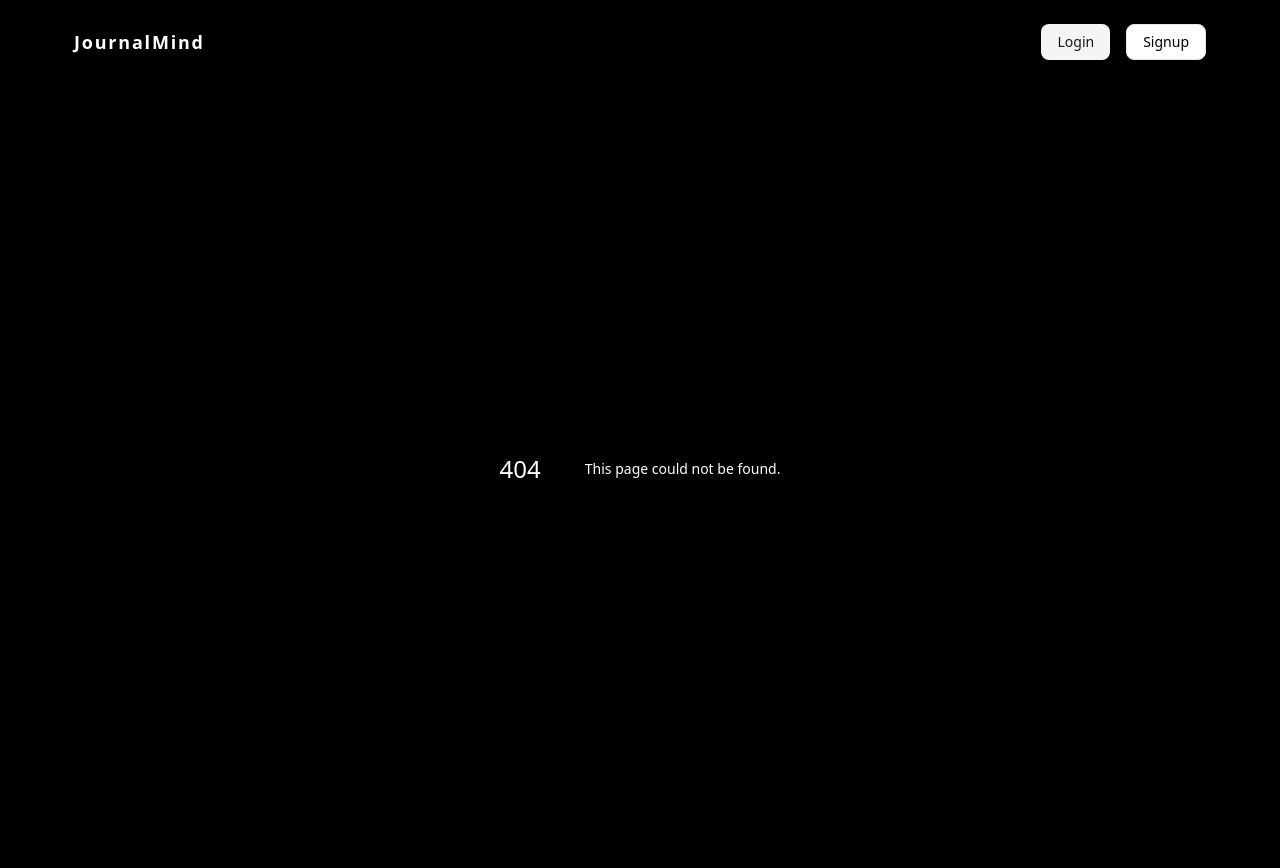
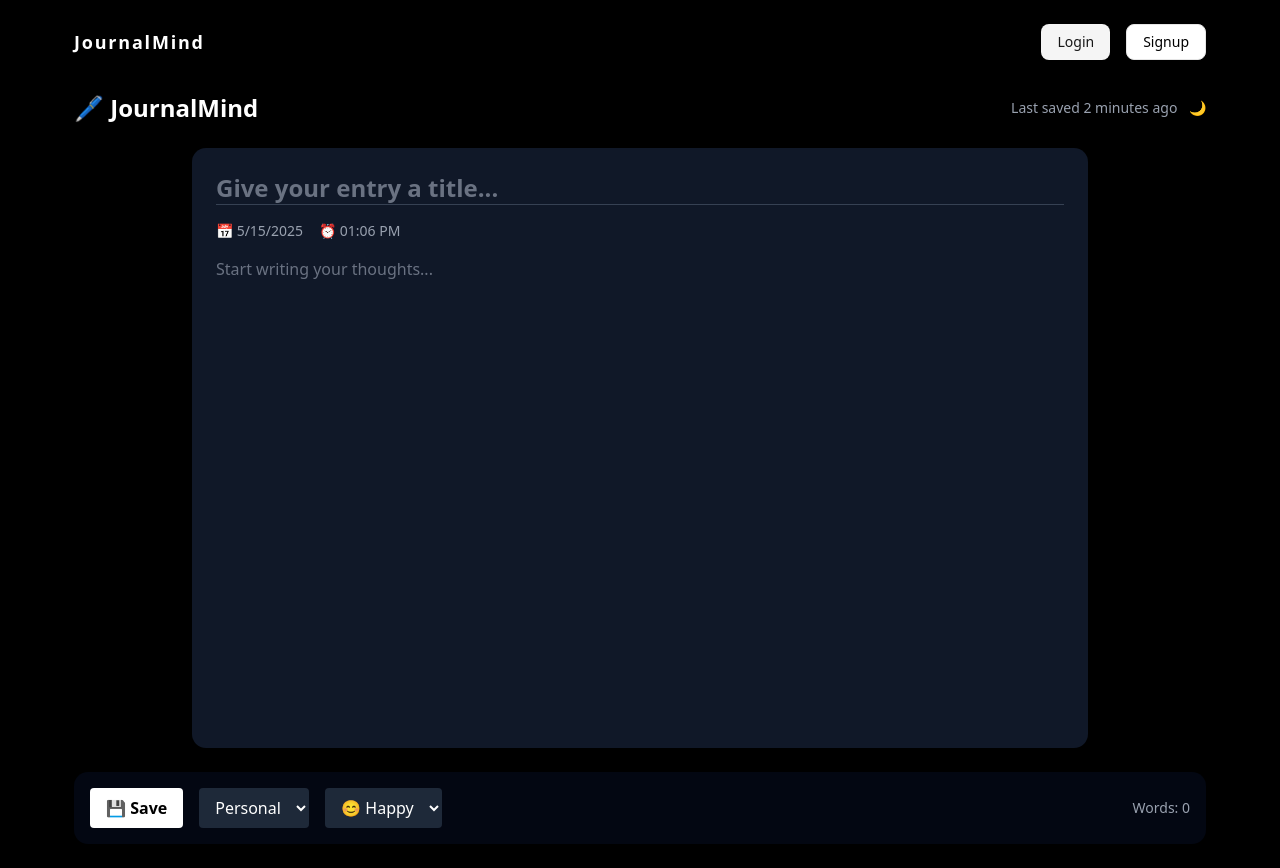
Before and after one commit to tsouza1007/MindJournal, a Next.js app: page /long-journal in a window 1280 px wide. Before the commit this address had no page. Built offline with nearby package versions, Linux system fonts and the light colour scheme.

Commit message:
long-journal

```diff
--- /dev/null
+++ b/src/app/long-journal/page.tsx
@@ -0,0 +1,78 @@
+"use client";
+
+import { useState } from "react";
+
+export default function JournalPage() {
+  const [title, setTitle] = useState("");
+  const [entry, setEntry] = useState("");
+  const [tag, setTag] = useState("Personal");
+  const [mood, setMood] = useState("Happy");
+
+  const wordCount = entry.trim().split(/\s+/).filter(Boolean).length;
+
+  return (
+    <div className="min-h-screen bg-black text-white p-6 flex flex-col">
+      {/* Header */}
+      <header className="flex justify-between items-center mb-6">
+        <h1 className="text-2xl font-bold">🖊️ JournalMind</h1>
+        <span className="text-sm text-gray-400">
+          Last saved 2 minutes ago <span className="ml-2">🌙</span>
+        </span>
+      </header>
+
+      {/* Journal Entry Box */}
+      <div className="flex-grow bg-gray-900 rounded-xl p-6 max-w-4xl mx-auto w-full">
+        <input
+          type="text"
+          placeholder="Give your entry a title..."
+          value={title}
+          onChange={(e) => setTitle(e.target.value)}
+          className="w-full text-2xl font-semibold bg-transparent border-b border-gray-700 mb-4 focus:outline-none placeholder-gray-500"
+        />
+        <div className="flex items-center text-sm text-gray-400 mb-4 space-x-4">
+          <div>📅 {new Date().toLocaleDateString()}</div>
+          <div>⏰ {new Date().toLocaleTimeString([], { hour: '2-digit', minute: '2-digit' })}</div>
+        </div>
+
+        <textarea
+          placeholder="Start writing your thoughts..."
+          value={entry}
+          onChange={(e) => setEntry(e.target.value)}
+          className="w-full h-96 resize-none bg-transparent focus:outline-none placeholder-gray-500"
+        ></textarea>
+      </div>
+
+      {/* Footer Controls */}
+      <div className="flex justify-between items-center bg-gray-950 mt-6 p-4 rounded-xl flex-wrap gap-4">
+        <div className="flex items-center gap-4">
+          <button className="bg-white text-black px-4 py-2 rounded font-semibold hover:bg-gray-300 transition">
+            💾 Save
+          </button>
+
+          <select
+            className="bg-gray-800 text-white px-3 py-2 rounded"
+            value={tag}
+            onChange={(e) => setTag(e.target.value)}
+          >
+            <option>Personal</option>
+            <option>Work</option>
+            <option>Health</option>
+          </select>
+
+          <select
+            className="bg-gray-800 text-white px-3 py-2 rounded"
+            value={mood}
+            onChange={(e) => setMood(e.target.value)}
+          >
+            <option>😊 Happy</option>
+            <option>😔 Sad</option>
+            <option>😠 Angry</option>
+            <option>😌 Calm</option>
+          </select>
+        </div>
+
+        <div className="text-sm text-gray-400">Words: {wordCount}</div>
+      </div>
+    </div>
+  );
+}
```
